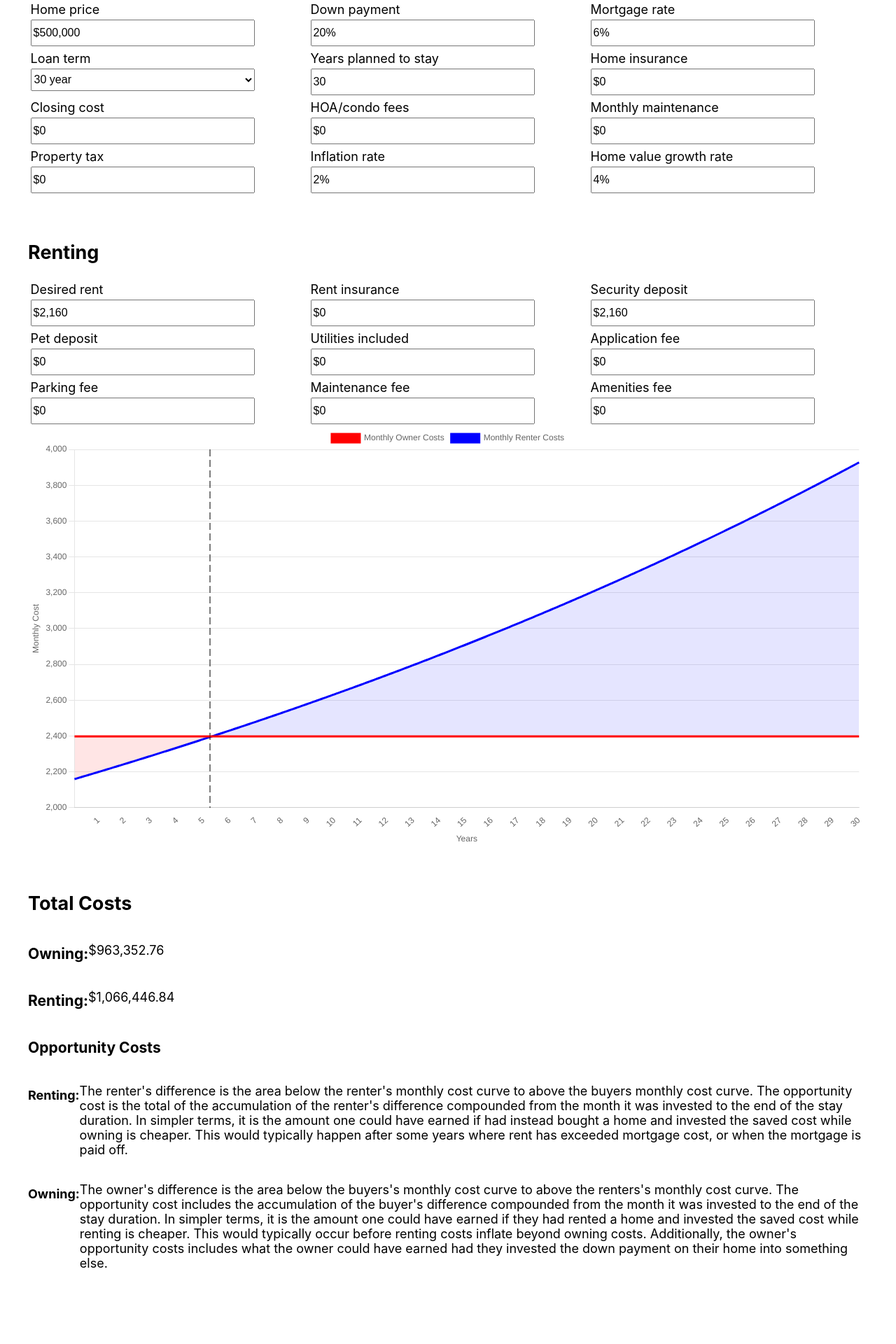
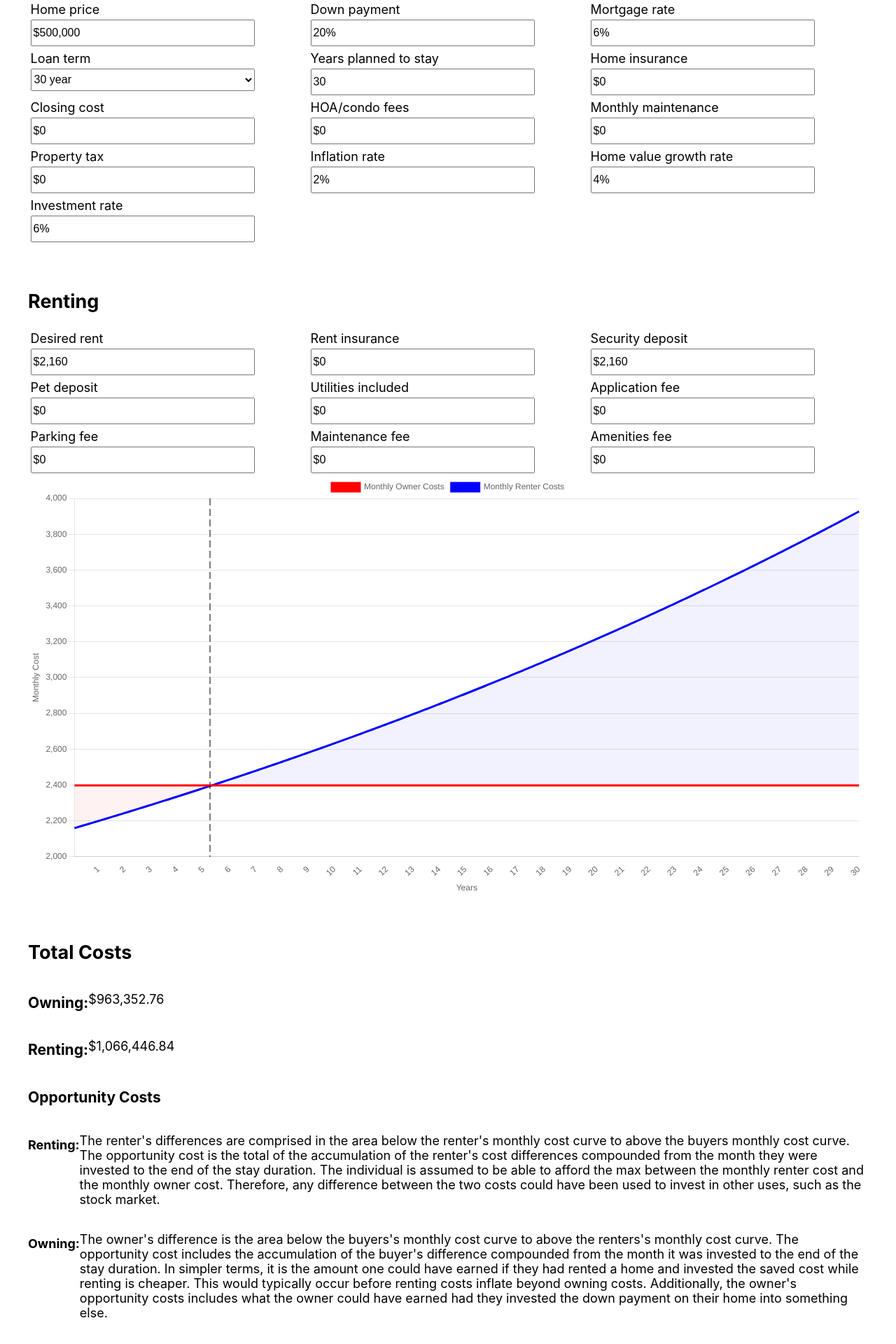
Before and after one commit to nickyggoodman/rentorbuy, a React (Vite) app in the folder rentorbuy/: page / in a window 1280 px wide. Shown: the part 350-2270 px from the top of the page at 70% size. Before the commit the page ends 2223 px from the top, so only its background shows below. Built offline with nearby package versions, Linux system fonts and the light colour scheme.

Commit message:
add investment rate input

```diff
--- a/rentorbuy/src/App.jsx
+++ b/rentorbuy/src/App.jsx
@@ -37,6 +37,7 @@ function App() {
       loanTerm: 30,
       inflationRate: 0.02,
       homeValGrowth: 0.04,
+      investmentRate: 0.06,
       homeInsurance: 0,
       closingCosts: 0,
       hoaCondoFees: 0,
@@ -204,14 +205,27 @@ function App() {
   }
 
   /*
-   * the cost curves aren't technically continuous, so to get the total difference,
-   * we have to sum the difference for every month.
+   * Calculate the sum of the compounded investments from every month's difference
+   * between the owner monthly cost and the renter monthly cost
    */
-  function calcBuyerOppCost() {
+  function calcOwnerOppCost() {
+    const ownerCosts = genOwnerCostArr();
+    const renterCosts = renterCostArr();
+    for (let i=0; i < inputValues.stayDuration * 12; i++) {
+      if (ownerCost[i] > renterCost[i]) {
+        //
+        let diff = ownerCost[i] - renterCost[i];
 
+      }
+    }
   }
 
+  /*
+   * Calculate the sum of the compounded investments from every month's difference
+   * between the renter monthly cost and the owner monthly cost.
+   */
   function calcRenterOppCost() {
+
   }
 
 
@@ -358,7 +372,7 @@ function App() {
               backgroundColor: 'red',
               fill: {
                 target: '+1',
-                below: 'rgba(0, 0, 255, 0.1)',
+                below: 'rgba(0, 0, 255, 0.05)',
                 above: 'rgba(0, 0, 0, 0.0)',
               }
             },
@@ -369,7 +383,7 @@ function App() {
               backgroundColor: 'blue',
               fill: {
                 target: '-1',
-                below: 'rgba(255, 0, 0, 0.1)',
+                below: 'rgba(255, 0, 0, 0.05)',
                 above: 'rgba(0, 0, 0, 0.0)',
               }
             }
@@ -395,15 +409,13 @@ function App() {
           <div>
             <h4>Renting:</h4>
             <p>
-              The renter's difference is the area below the renter's monthly cost
+              The renter's differences are comprised in the area below the renter's monthly cost
               curve to above the buyers monthly cost curve. The opportunity cost
-              is the total of the accumulation of the renter's difference compounded
-              from the month it was invested to the end of the stay duration. In
-              simpler terms, it is the amount one could have earned if had instead
-              bought a home and invested the saved cost while owning is cheaper.
-              This would typically
-              happen after some years where rent has exceeded mortgage cost, or
-              when the mortgage is paid off.
+              is the total of the accumulation of the renter's cost differences compounded
+              from the month they were invested to the end of the stay duration. The individual is
+              assumed to be able to afford the max between the monthly renter cost and
+              the monthly owner cost. Therefore, any difference between the two costs could have
+              been used to invest in other uses, such as the stock market.
             </p>
           </div>
           <div>
--- a/rentorbuy/src/CalcForm.jsx
+++ b/rentorbuy/src/CalcForm.jsx
@@ -12,7 +12,9 @@ function CalcForm({updateInputValue, inputValues}) {
       mortgageRate: formatNumberInString((inputValues.mortgageRate * 100).toString()) + "%",
       loanTerm: "" + formatNumberInString(inputValues.loanTerm.toString()),
       inflationRate: formatNumberInString((inputValues.inflationRate * 100).toString()) + "%",
-      homeValGrowth:  formatNumberInString((inputValues.homeValGrowth * 100).toString()) + "%",      homeInsurance: "$" + inputValues.homeInsurance,
+      homeValGrowth:  formatNumberInString((inputValues.homeValGrowth * 100).toString()) + "%",
+      investmentRate: formatNumberInString((inputValues.investmentRate * 100).toString()) + "%",
+      homeInsurance: "$" + formatNumberInString(inputValues.homeInsurance.toString()),
       closingCosts: "$" + formatNumberInString(inputValues.closingCosts.toString()),
       hoaCondoFees: "$" + formatNumberInString(inputValues.hoaCondoFees.toString()),
       monthlyMaintenance: "$" + formatNumberInString(inputValues.monthlyMaintenance.toString()),
@@ -231,6 +233,18 @@ function CalcForm({updateInputValue, inputValues}) {
             id="homeValGrowth" className="percentageInput"
             onChange={handleInputChange} />
         </div>
+
+
+        <div className="inputField">
+          <label htmlFor="investmentRate">Investment rate</label>
+          <input
+            value={displayValues.investmentRate}
+            type="text"
+            name="investmentRate"
+            id="investmentRate" className="percentageInput"
+            onChange={handleInputChange} />
+        </div>
+
       </div>
 
     {
```
